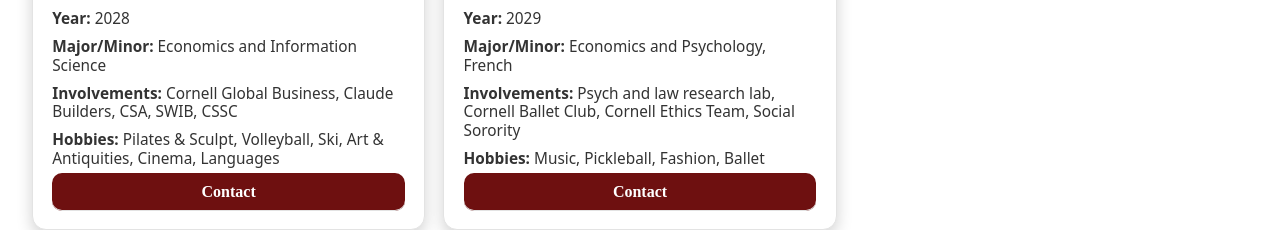
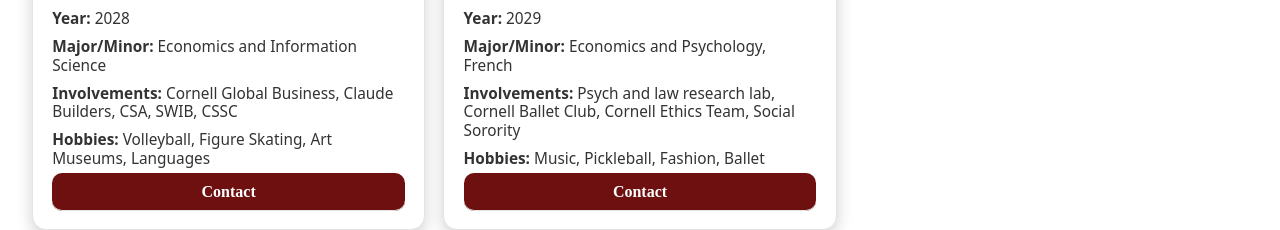
Before and after one commit to entcornell/ent-website, a React (Create React App) app: page /brothers in a window 1280 px wide. Shown: the part 2780-3010 px from the top of the page. Built offline with nearby package versions, Linux system fonts and the light colour scheme; a web font is replaced by a local one.

Commit message:
Updated Brother info

```diff
--- a/src/components/Brothers.js
+++ b/src/components/Brothers.js
@@ -27,7 +27,7 @@
   { role: "VP Marketing", name: "Samantha Vaca", email: "sv492@cornell.edu", year: "2027", major: "Computer Science, Artificial Intelligence", involvement: "Cornell Data Science, Cornell Filmmaking Society", hobbies: "Computer Animation, Creative Writing, Piano & Guitar", image: "headshots-fall2025/SamanthaVaca-Headshot.jpeg", style: {objectPosition: "center 35%"} },
   { role: "VP SBC", name: "Mahin Hardaway", email: "mh2584@cornell.edu", year: "2028", major: "Hotel Administration & Hospitality", involvement: "Mosaic Hospitality Association, Diverse Leaders for Tomorrow, Cornell Rock Climbing Club", hobbies: "Baking, Running, Computer Science, Social Consulting", image: "headshots-fall2025/MahinHardaway-Headshot.jpg", style: {objectPosition: "center 30%"} },
   { role: "VP Brotherhood", name: "Jackson Hutchison", email: "jh3227@cornell.edu", year: "2029", major: "AEM/Entrepreneurship, Philosophy", involvement: "Founder of Syndeo, Social Fraternity, Club Golf", hobbies: "Backpacking, Movies, Sports, Running, Minimizing Cortisol", image: "headshots/JacksonHutchison-Headshot.jpeg", style: {objectPosition: "center 10%"} },
-  { role: "VP Professional Connects", name: "Christine Zhou", email: "cwz8@cornell.edu", year: "2028", major: "Economics and Information Science", involvement: "Cornell Global Business, Claude Builders, CSA, SWIB, CSSC", hobbies: "Pilates & Sculpt, Volleyball, Ski, Art & Antiquities, Cinema, Languages", image: "headshots/ChristineZhou-Headshot.png", style: {objectPosition: "center 90%"} },
+  { role: "VP Professional Connects", name: "Christine Zhou", email: "cwz8@cornell.edu", year: "2028", major: "Economics and Information Science", involvement: "Cornell Global Business, Claude Builders, CSA, SWIB, CSSC", hobbies: "Volleyball, Figure Skating, Art Museums, Languages", image: "headshots/ChristineZhou-Headshot.png", style: {objectPosition: "center 90%"} },
   { role: "VP Philanthropy", name: "Olivia Buvanova", email: "omb29@cornell.edu", year: "2029", major: "Economics and Psychology, French", involvement: "Psych and law research lab, Cornell Ballet Club, Cornell Ethics Team, Social Sorority", hobbies: "Music, Pickleball, Fashion, Ballet", image: "headshots/OliviaBuvanova-Headshot.png", style: {objectPosition: "center 15%"} },
 ];
 
@@ -108,7 +108,7 @@
       {name: "Lester Larbie", email: "lkl43@cornell.edu", year: "2029", major: "Mechanical Engineering", involvement: "IM sports and NSBE", hobbies: "Basketball, Music, Gym", image: "headshots/LesterLarbie-Headshot.jpg", extra: "Currently Away", style: {objectPosition: "center 25%"} },
       {name: "Shruti Goteti", email: "sg2632@cornell.edu", year: "2029", major: "ISST and Business", involvement: "WICC and CVC", hobbies: "Outdoor Activities, Traveling and Eating", image: "headshots/ShrutiGoteti-Headshot.png", style: {objectPosition: "center 25%"} },
       {name: "Olivia Buvanova", email: "omb29@cornell.edu", year: "2029", major: "Economics and Psychology, French", involvement: "Psych and Law Research Lab, Cornell Ballet Club, Cornell Ethics Team, Social Sorority", hobbies: "Music, Pickleball, Fashion, Ballet", image: "headshots/OliviaBuvanova-Headshot.png", style: {objectPosition: "center 15%"} },
-      {name: "Christine Zhou", email: "cwz8@cornell.edu", year: "2028", major: "Economics and Information Science", involvement: "Cornell Global Business, Claude Builders, CSA, SWIB, CSSC", hobbies: "Pilates & Sculpt, Volleyball, Ski, Art & Antiquities, Cinema, Languages", image: "headshots/ChristineZhou-Headshot.png", style: {objectPosition: "center 90%"} },
+      {name: "Christine Zhou", email: "cwz8@cornell.edu", year: "2028", major: "Economics and Information Science", involvement: "Cornell Global Business, Claude Builders, CSA, SWIB, CSSC", hobbies: "Volleyball, Figure Skating, Art Museums, Languages", image: "headshots/ChristineZhou-Headshot.png", style: {objectPosition: "center 90%"} },
     ],
   },
 ];
```
